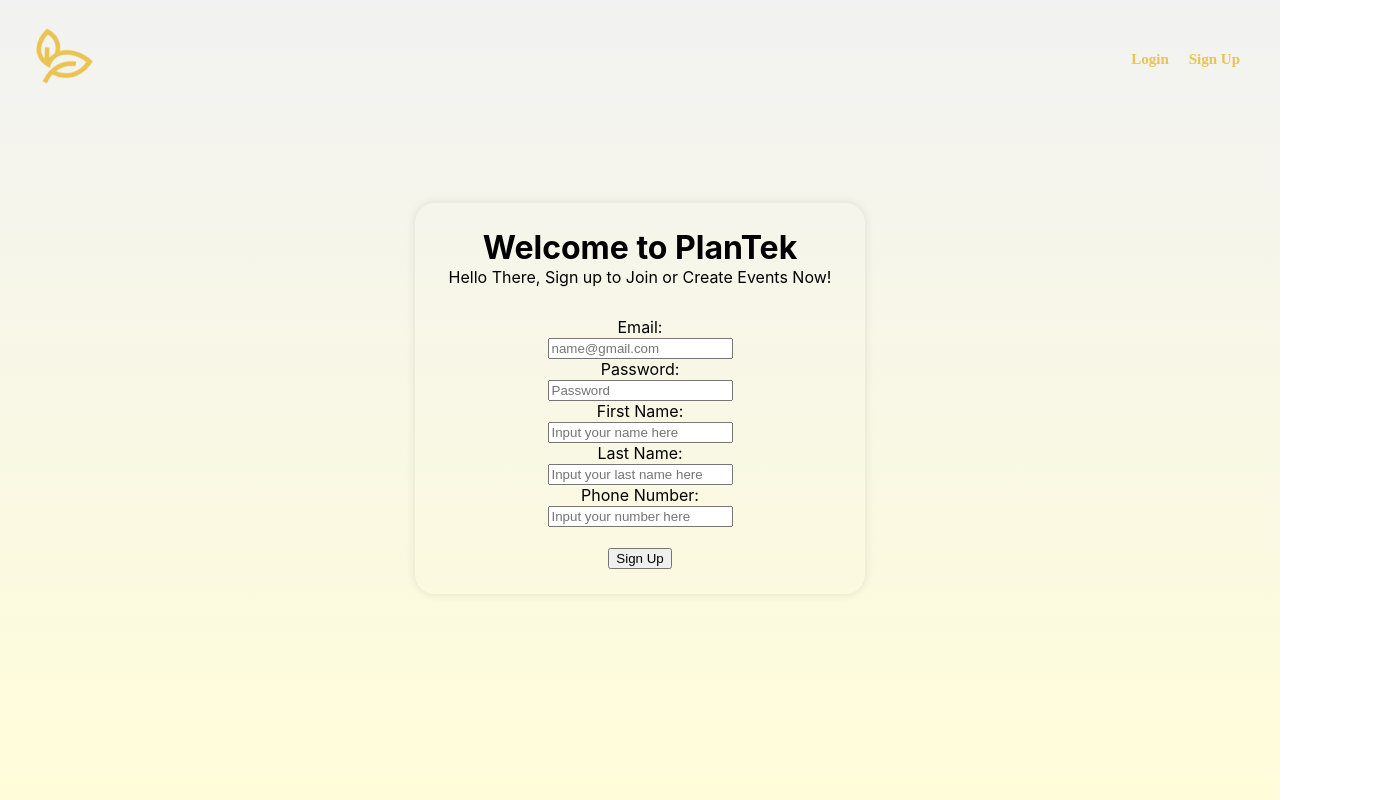
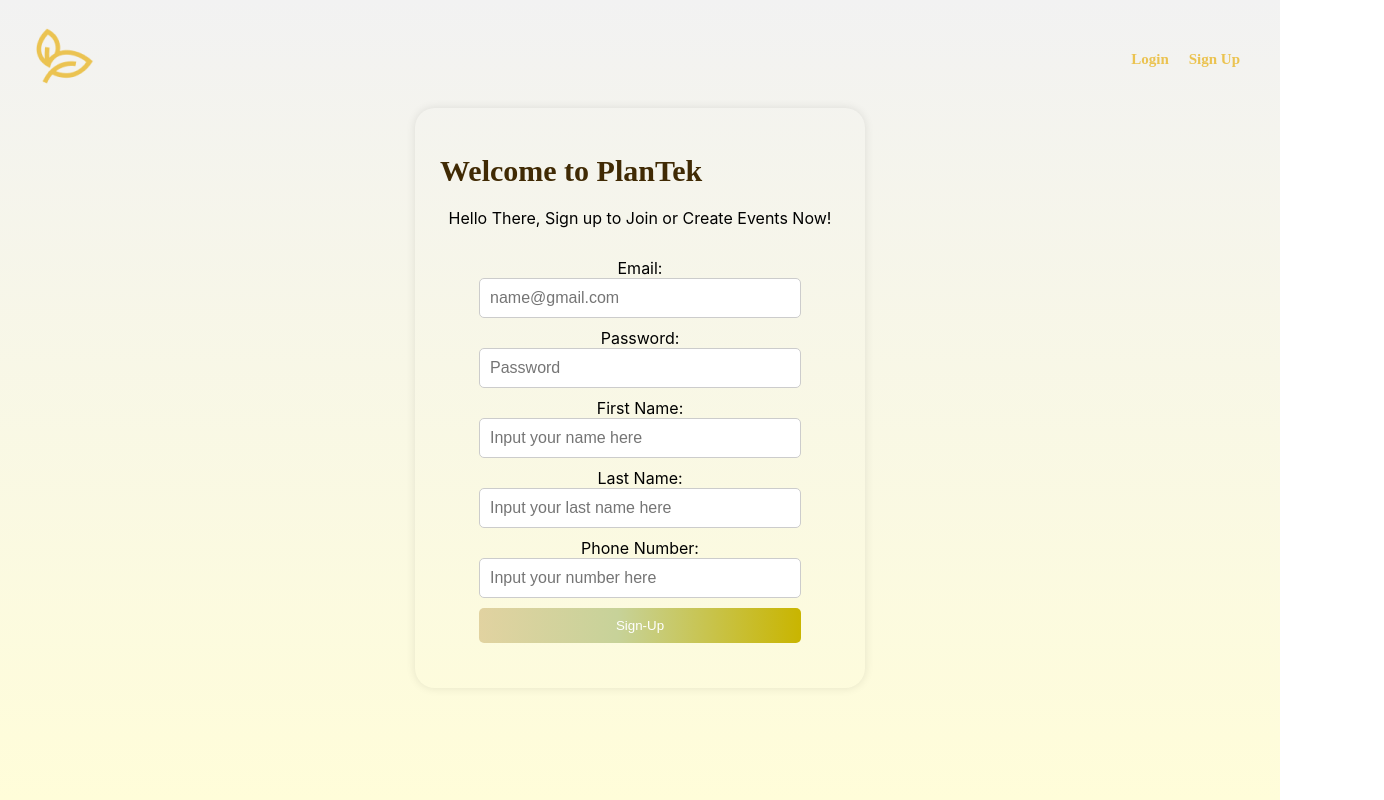
Before and after one commit to JunCyricShaneDelaTorre/MetroEvents, a React (Create React App) app: page /SignUp in a window 1280 px wide. Shown: the whole page, 1384 px wide, since content can reach past the window. Built offline with nearby package versions, Linux system fonts and the light colour scheme.

Commit message:
login and signup

```diff
--- a/src/pages/PublicPage/LoginPage.jsx
+++ b/src/pages/PublicPage/LoginPage.jsx
@@ -1,11 +1,9 @@
-import * as React from 'react';
-import {Form} from 'react-router-dom';
+import React from 'react';
+import { Link } from 'react-router-dom';
 import './PublicPageCss/LoginPage.css';
 
-
-export default function LoginPage(){
-
-    return(
+export default function LoginPage() {
+    return (
         <div className='login-wrapper'>
             <div className='login-container'>
                 <div className='welcome-section'>
@@ -15,13 +13,13 @@ export default function LoginPage(){
                     </div>
                 </div>
                 <div className='login-form'>
-                    <Form method=''>
+                    <form method='' className='form-content'>
                         <div className='email-content'>
                             <div>
                                 Email:
                             </div>
                             <div className='input-email'>
-                                <input type="email" placeholder='name@gmail.com' />
+                                <input type="email" placeholder='name@gmail.com' className='input-box' />
                             </div>
                         </div>
                         <div className='password-content'>
@@ -29,14 +27,13 @@ export default function LoginPage(){
                                 Password:
                             </div>
                             <div className="input-password">
-                                <input type='password' placeholder='Password'/>
+                                <input type='password' placeholder='Password' className='input-box' />
                             </div>
                         </div>
-
-                        <button type='submit' >
+                        <button type='submit' className='submit-button'>
                             <div className='btn-text'>Login</div>
                         </button>
-                    </Form>
+                    </form>
                 </div>
             </div>
         </div>
--- a/src/pages/PublicPage/PublicPageCss/Button.css
+++ b/src/pages/PublicPage/PublicPageCss/Button.css
@@ -14,6 +14,23 @@
     outline: none;
   }
 
+  .custom-button2 {
+    width: 325px;
+    height: 40px;
+    background: linear-gradient(90deg, rgba(210, 188, 126, 0.64) 0%, #C7D299 43%, #C9B500 100%);
+    box-shadow: 0px 4px 4px rgba(0, 0, 0, 0.25);
+    border-radius: 23px;
+    border: none;
+    cursor: pointer;
+    font-family: 'Google Sans';
+    font-weight: 700;
+    font-size: 16px;
+    color: white;
+    text-transform: uppercase;
+    outline: none;
+  }
+
+
   .custom-button:hover {
     opacity: 0.9; /* Example hover effect */
   }
--- a/src/pages/PublicPage/PublicPageCss/LoginPage.css
+++ b/src/pages/PublicPage/PublicPageCss/LoginPage.css
@@ -1,32 +1,61 @@
-.login-wrapper{
+.login-wrapper {
     display: flex;
     justify-content: center;
     align-items: center;
     height: 70vh;
-    padding: 20px;
-
 }
 
-.login-container{
+.login-container {
     width: 400px;
-    padding: 30px;
+    padding: 20px;
     border: 5px solid transparent; /* Set border width and make it transparent */
     border-radius: 20px; /* Set border radius to create rounded corners */
     box-shadow: 0 0 10px rgba(0, 0, 0, 0.1); /* Add box shadow for a cool effect */
 }
 
-.welcome-text{
-    margin: 0;
+.login-form{
+    display: flex;
+    flex-direction: column;
+    align-items: center;
 }
 
-.secondary-text{
+.welcome-text{
+    width: 944px;
+    color: #402A04;
+    font-size: 30px;
+    font-family: 'Google Sans';
+    font-weight: 700;
+    text-align: left;
+}
+
+.secondary-text {
     margin-bottom: 30px;
 }
 
-.email-content{
+.email-content,
+.password-content {
     margin-bottom: 20px;
 }
 
-.password-content{
-    margin-bottom: 20px;
+.input-box {
+    width: 300px; /* Adjust width as needed */
+    padding: 10px;
+    border: 1px solid #ccc;
+    border-radius: 5px;
+    margin-bottom: 10px;
+    font-size: 16px;
 }
+
+.submit-button {
+    width: 100%;
+    padding: 10px;
+    background: linear-gradient(90deg, rgba(210, 188, 126, 0.64) 0%, #C7D299 43%, #C9B500 100%);
+    color: #fff;
+    border: none;
+    border-radius: 5px;
+    cursor: pointer;
+}
+
+.submit-button:hover {
+    opacity: 0.9; /* Example hover effect */
+}
--- a/src/pages/PublicPage/PublicPageCss/SignUpPage.css
+++ b/src/pages/PublicPage/PublicPageCss/SignUpPage.css
@@ -22,3 +22,35 @@
 .phonenumber-content{
     margin-bottom: 20px;
 }
+
+.welcome-text{
+    width: 944px;
+    color: #402A04;
+    font-size: 30px;
+    font-family: 'Google Sans';
+    font-weight: 700;
+    text-align: left;
+}
+
+.input-box {
+    width: 300px; /* Adjust width as needed */
+    padding: 10px;
+    border: 1px solid #ccc;
+    border-radius: 5px;
+    margin-bottom: 10px;
+    font-size: 16px;
+}
+
+.submit-button {
+    width: 100%;
+    padding: 10px;
+    background: linear-gradient(90deg, rgba(210, 188, 126, 0.64) 0%, #C7D299 43%, #C9B500 100%);
+    color: #fff;
+    border: none;
+    border-radius: 5px;
+    cursor: pointer;
+}
+
+.submit-button:hover {
+    opacity: 0.9; /* Example hover effect */
+}
--- a/src/pages/PublicPage/SignUpPage.jsx
+++ b/src/pages/PublicPage/SignUpPage.jsx
@@ -13,13 +13,13 @@ export default function SignUpPage(){
                 </div>
             </div>
             <div className='signup-form'>
-                <Form method='' className='form-content'>
+            <form method='' className='form-content'>
             <div className='signup-email-content'>
                 <div>
                     Email:
                 </div>
                 <div className='input-email'>
-                            <input type="email" placeholder='name@gmail.com' />
+                    <input type="email" placeholder='name@gmail.com' class="input-box"/>
                 </div>
             </div>
             <div className='signup-password-content'>
@@ -27,7 +27,7 @@ export default function SignUpPage(){
                     Password:
                 </div>
                 <div className="input-password">
-                            <input type='password' placeholder='Password'/>
+                    <input type='password' placeholder='Password' class="input-box"/>
                 </div>
             </div>
             <div className='firstname-content'>
@@ -35,7 +35,7 @@ export default function SignUpPage(){
                     First Name:
                 </div>
                 <div className='input-firstname'>
-                            <input type="text" placeholder='Input your name here' />
+                    <input type="text" placeholder='Input your name here' class="input-box"/>
                 </div>
             </div>
             <div className="lastname-content">
@@ -43,7 +43,7 @@ export default function SignUpPage(){
                     Last Name:
                 </div>
                 <div className="input-lastname">
-                            <input type="text" placeholder='Input your last name here'/>
+                    <input type="text" placeholder='Input your last name here' class="input-box"/>
                 </div>
             </div>
             <div className="phonenumber-content">
@@ -51,13 +51,16 @@ export default function SignUpPage(){
                     Phone Number:
                 </div>
                 <div className="input-phonenumber">
-                            <input type='number' placeholder='Input your number here' />
+                    <input type='number' placeholder='Input your number here' class="input-box"/>
                 </div>
+                <button type='submit' className='submit-button'>
+                         <div className='btn-text'>Sign-Up</div>
+                </button>
+
+
+
     </div>
-                    <button type='submit'>
-                        <div className='btn-text'>Sign Up</div>
-                    </button>
-                </Form>
+</form>
             </div>
         </div>
     </div>
```
Lines whose indentation alone changed are shown as unchanged.
